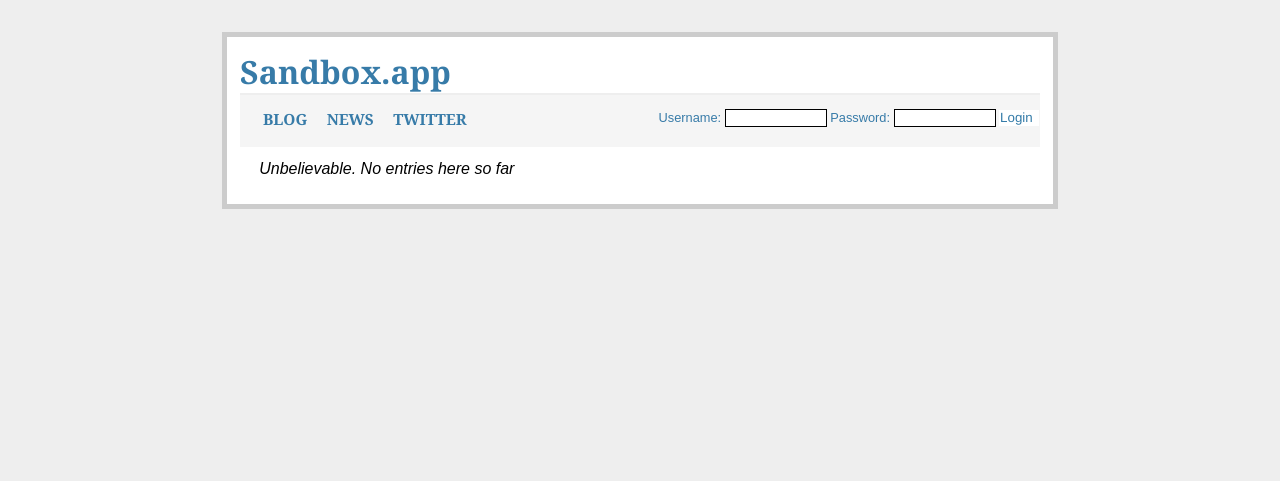
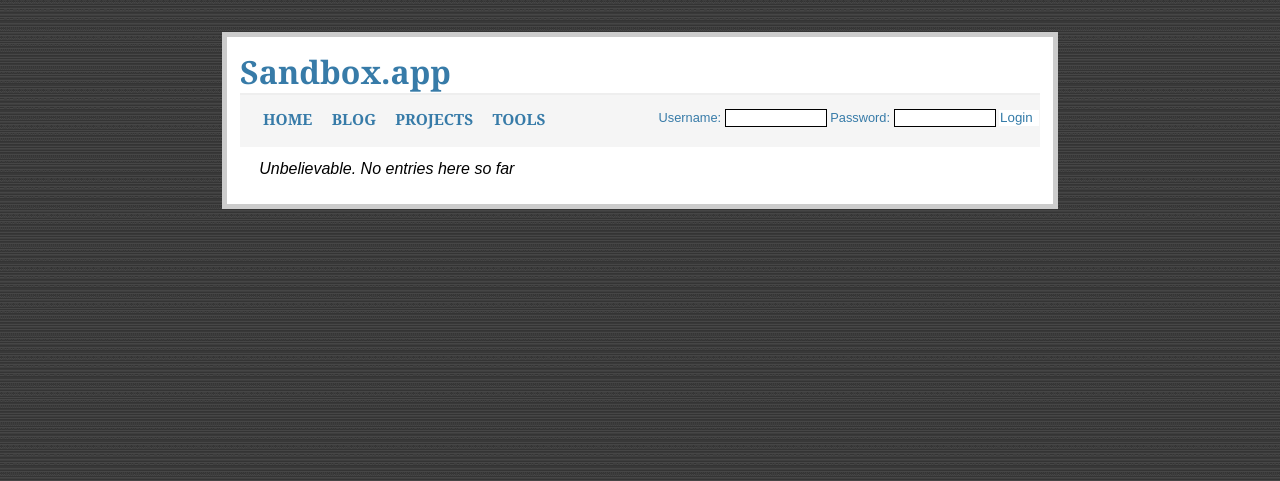
Before and after one commit to gilbrookie/sandbox_app, a Flask app: page /blog/0 in a window 1280 px wide. Shown: the top 481 px of the page. Run offline with Flask 2, Linux system fonts and the light colour scheme; data comes from the database, SQL or seed files in the repository.

Commit message:
Added some style to the webapp: background, new menu entries.

```diff
--- a/sandbox_web/static/style.css
+++ b/sandbox_web/static/style.css
@@ -1,4 +1,6 @@
-body            { font-family: sans-serif; background: #eee; }
+html            { background: #3a3a3a url(bg.gif) top left;}
+body            { font-family: sans-serif;
+                  background: none; }
 a, h1, h2       { color: #377BA8; }
 a               { text-decoration:none; }
 h1, h2          { font-family: 'Georgia', serif; margin: 0; }
@@ -15,10 +17,14 @@ input           { padding-left: 1px;
                   color:#337BA8;}
 input.button    { text-align:right; border-style:none }
 
+
 .header         { color: #377BA8, border-bottom: 2px solid #666 }
 .header h1      { font-family:'Georgia', serif; margin: 0; }
-.page           { margin: 2em auto; width: 50em; border: 5px solid #ccc;
-                  padding: 0.8em; background: white; }
+.page           { margin: 2em auto;
+                  width: 800px;
+                  border: 5px solid #ccc;
+                  padding: 0.8em;
+                  background: white; }
 .page dt        { color:#377BA8; }
 .entries        { list-style: none; margin: 0; padding: 0; }
 .entries li     { margin: 0.8em 1.2em; }
--- a/sandbox_web/templates/layout.html
+++ b/sandbox_web/templates/layout.html
@@ -12,9 +12,10 @@
   <div class=metanav>
     <ul>
         <h2>
-            <li><a href="/">Blog</a></li>
-            <li>News</li>
-            <li>Twitter</li>
+            <li><a href="/">Home</a></li>
+            <li><a href="/blog">Blog</a></li>
+            <li>Projects</li>
+            <li>Tools</li>
         </h2>
     </ul>
 
--- a/sandbox_web/views/blog_view.py
+++ b/sandbox_web/views/blog_view.py
@@ -2,9 +2,9 @@ from sandbox_web import app
 from api import blog
 from flask import session, render_template, request, redirect, url_for
 
-
+@app.route('/blog', methods=['GET'])
 @app.route('/blog/<blog_id>', methods=['GET'])
-def view_blog(blog_id):
+def view_blog(blog_id=None):
     return render_template("show_entries.html",
                             entries=blog.get_blog(blog_id))
 
```
Also changed, not shown: sandbox_web/static/bg.gif (added).
